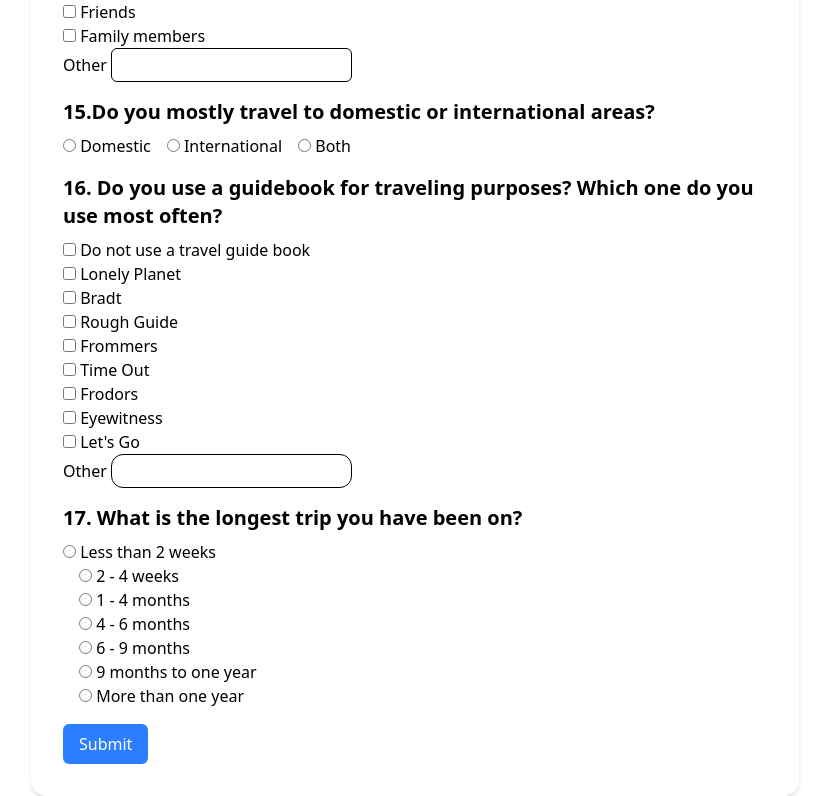
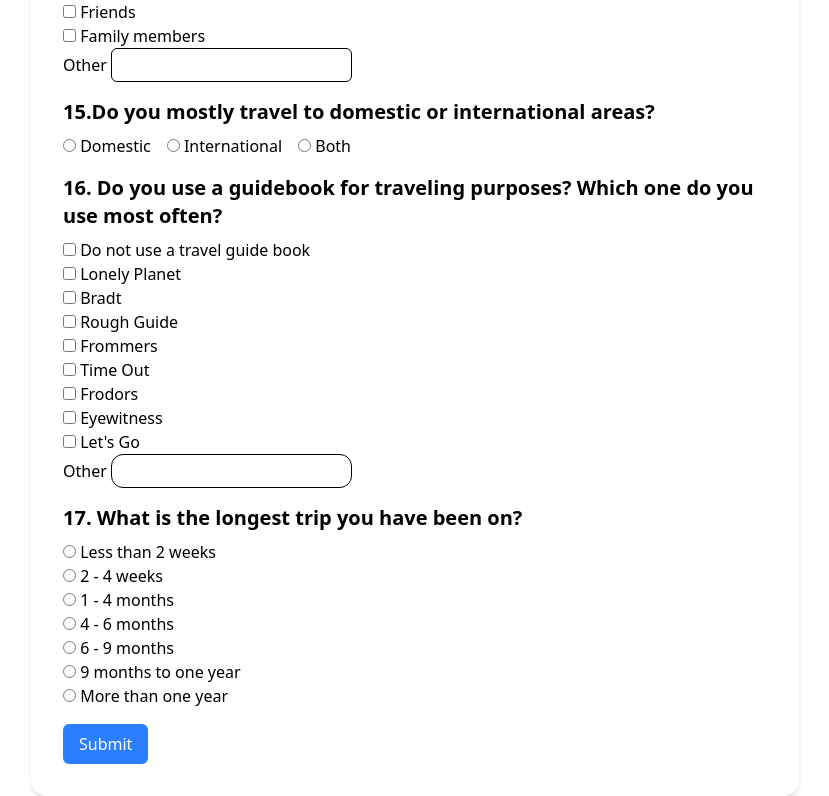
Before and after one commit to MakkuHuqueriza/CMSC127_Laboratory_Exercise_1, a React (Vite) app: page / in a window 1280 px wide. Shown: the part 2392-3188 px from the top of the page, without its empty margins (225-1054 px from the left). Built offline with nearby package versions, Linux system fonts and the light colour scheme.

Commit message:
fix: remove padding

```diff
--- a/src/App.jsx
+++ b/src/App.jsx
@@ -168,13 +168,13 @@ const App = () => {
 
         <h2 className="text-xl font-semibold mb-2">17. What is the longest trip you have been on?</h2>
         <div className="mb-4">
-            <label><input type="radio" name="longestTrip" value="Less than 2 weeks"  /> Less than 2 weeks</label><br />
-            <label><input type="radio" name="longestTrip" value="2 - 4 weeks" class='ml-4' /> 2 - 4 weeks</label><br />
-            <label><input type="radio" name="longestTrip" value="1 - 4 months" class='ml-4' /> 1 - 4 months</label><br />
-            <label><input type="radio" name="longestTrip" value="4 - 6 months" class='ml-4' /> 4 - 6 months</label><br />
-            <label><input type="radio" name="longestTrip" value="6 - 9 months" class='ml-4' /> 6 - 9 months</label><br />
-            <label><input type="radio" name="longestTrip" value="9 months to one year" class='ml-4' /> 9 months to one year</label><br />
-            <label><input type="radio" name="longestTrip" value="More than one year" class='ml-4' /> More than one year</label>
+            <label><input type="radio" name="longestTrip" value="Less than 2 weeks"/> Less than 2 weeks</label><br />
+            <label><input type="radio" name="longestTrip" value="2 - 4 weeks" /> 2 - 4 weeks</label><br />
+            <label><input type="radio" name="longestTrip" value="1 - 4 months" /> 1 - 4 months</label><br />
+            <label><input type="radio" name="longestTrip" value="4 - 6 months" /> 4 - 6 months</label><br />
+            <label><input type="radio" name="longestTrip" value="6 - 9 months" /> 6 - 9 months</label><br />
+            <label><input type="radio" name="longestTrip" value="9 months to one year" /> 9 months to one year</label><br />
+            <label><input type="radio" name="longestTrip" value="More than one year" /> More than one year</label>
         </div>
 
         <button type="submit" className="px-4 py-2 bg-blue-500 text-white rounded-md">Submit</button>
```
